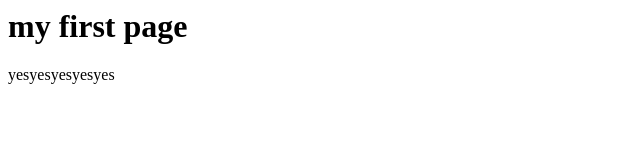
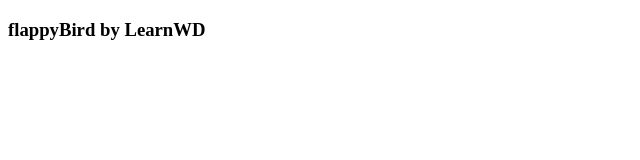
Before and after one commit to yousefhejazi/introduction-2-github, a plain HTML site: page index.html in a window 1280 px wide. Shown: the whole page, without its empty margins (0-640 px from the left). Drawn offline with Linux system fonts and the light colour scheme.

Commit message:
Update index.html

```diff
--- a/index.html
+++ b/index.html
@@ -1,12 +1,13 @@
-<html lang="en">
-<head>
-    <meta charset="UTF-8">
-    <meta http-equiv="X-UA-Compatible" content="IE=edge">
-    <meta name="viewport" content="width=device-width, initial-scale=1.0">
-    <title>YOUSEF HEJAZI</title>
-</head>
-<body>
- <h1> my first page </h1>
- <p> yesyesyesyesyes </p>
-</body>
+<!DOCTYPE html>
+<html>
+  <head>
+    <title>Flappy Bird using JS | by learnWD</title>
+  </head>
+  <body>
+   <h3>flappyBird by LearnWD</h3>
+
+   <canvas id="canvas" width="288" height="512"></canvas>
+
+   <script src="flappyBird.js"></script>
+  </body>
 </html>
```
